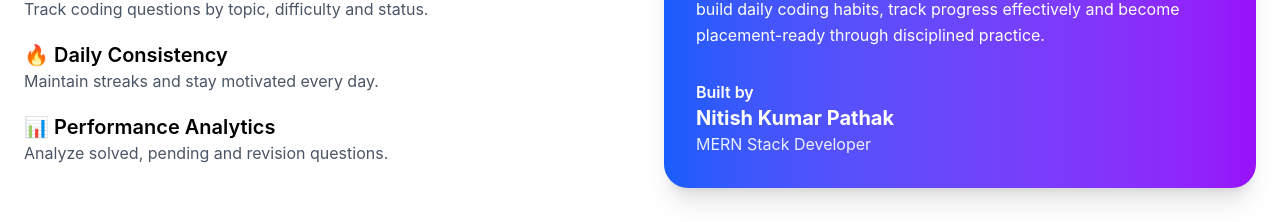
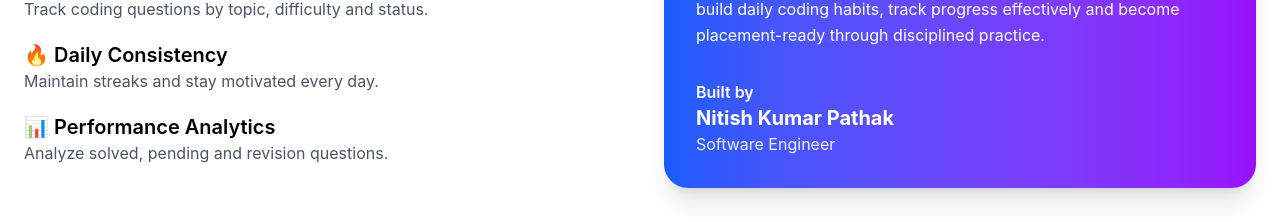
Before and after one commit to nitishkpathak/PrepTrack, a React (Vite) app in the folder client/: page / in a window 1280 px wide. Shown: the part 2371-2593 px from the top of the page. Built offline with nearby package versions, Linux system fonts and the light colour scheme; no server answers.

Commit message:
Update author title to Software Engineer on landing page

```diff
--- a/client/src/pages/Home.jsx
+++ b/client/src/pages/Home.jsx
@@ -1327,7 +1327,7 @@ function Home() {
                 </p>
 
                 <p className="opacity-90">
-                    MERN Stack Developer
+                    Software Engineer
                 </p>
                 </div>
 
```
